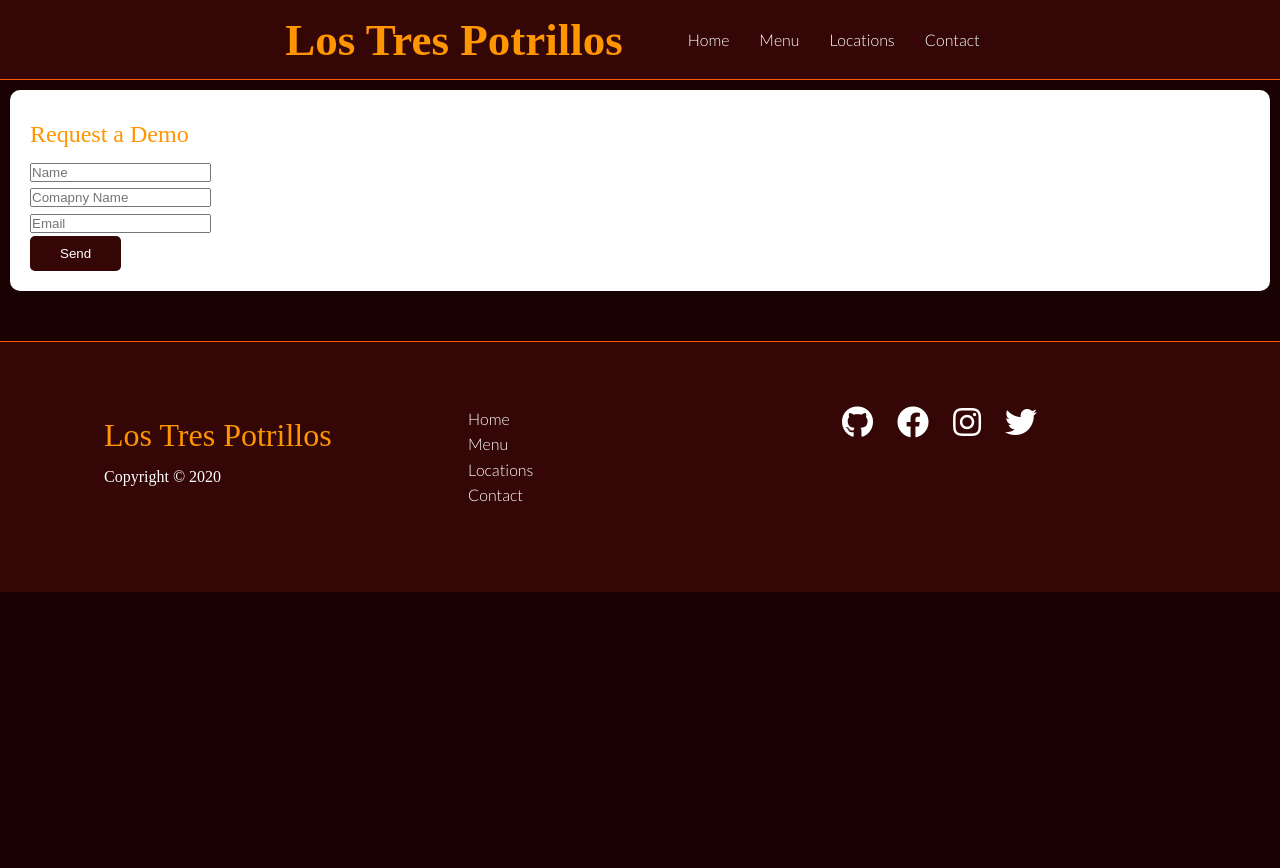
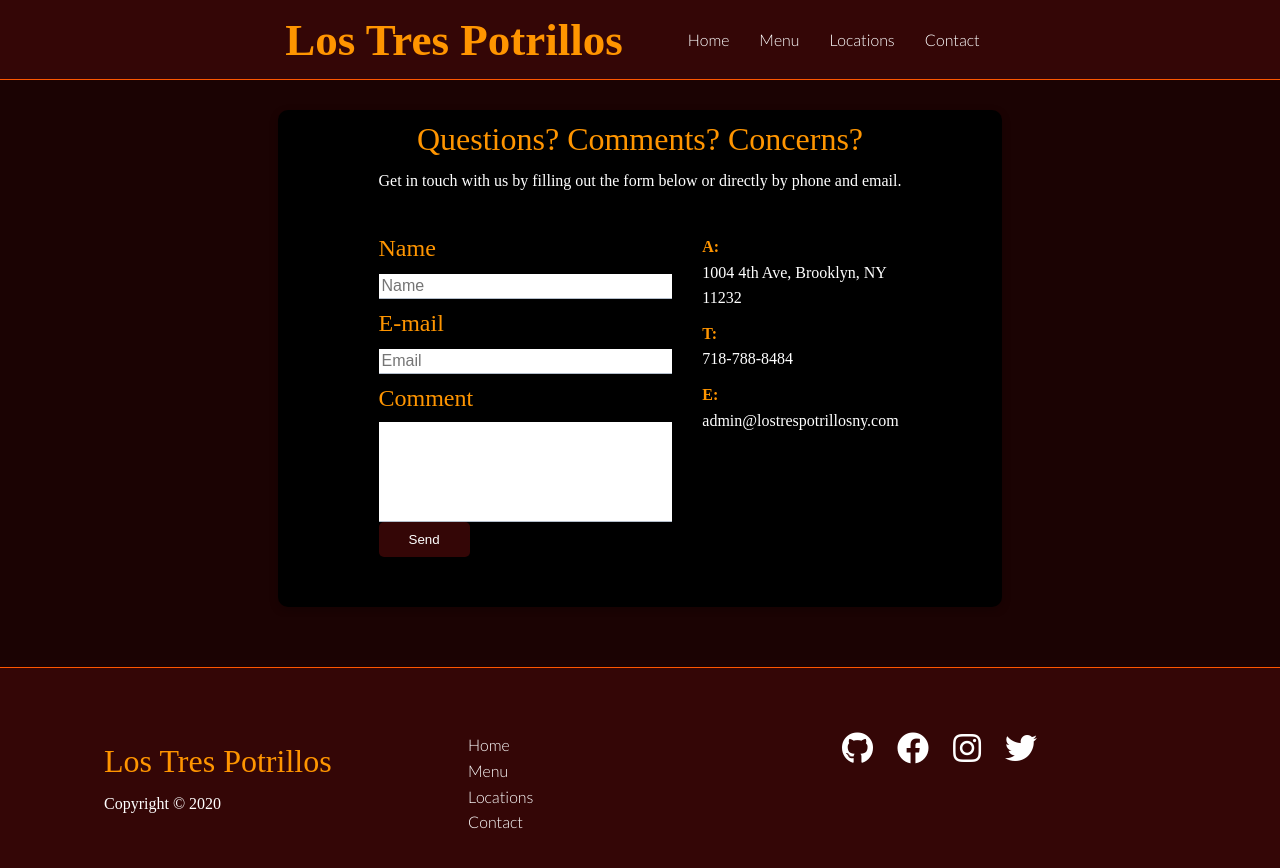
Before and after one commit to ARF824/resSite_1, a plain HTML site: page contact.html in a window 1280 px wide. Before the commit the page ends 800 px from the top, so only its background shows below. Drawn offline with Linux system fonts and the light colour scheme.

Commit message:
finished setup

```diff
--- a/contact.html
+++ b/contact.html
@@ -27,21 +27,39 @@
     </div>
   </div>
 
-  <div class="showcase-form card">
-        <h2>Request a Demo</h2>
+  <div class="contact">
+    <div class="container flex">
+      <div class="contact-form card grid">
+        <div>
+          <h1>Questions? Comments? Concerns?</h1>
+          <p>Get in touch with us by filling out the form below or directly by phone and email.</p>
+        </div>
+        <div style="padding: 0 10px;">
           <form>
             <div class="form-control">
+              <h2>Name</h2>
               <input type="text" name="name" placeholder="Name" required>
             </div>
-          <div class="form-control">
-            <input type="text" name="company" placeholder="Comapny Name" required>
-          </div>
+            <h2>E-mail</h2>
             <div class="form-control">
               <input type="email" name="email" placeholder="Email" required>
+            </div>
+            <h2>Comment</h2>
+            <div class="form-control">
+              <input type="text" name="text" required style="height:100px;">
             </div>
             <input type="submit" value="Send" class="btn btn-primary">
           </form>
         </div>
+        <div>
+          <p><b>A:</b><br>1004 4th Ave, Brooklyn, NY 11232</p>
+          <p><b>T:</b><br>718-788-8484</p>
+          <p><b>E:</b> admin@lostrespotrillosny.com</p>
+        </div>
+      </div>
+    </div>
+  </div>
+
 
   <footer class="footer p-5">
     <div class="container grid grid-3">
--- a/css/style.css
+++ b/css/style.css
@@ -93,7 +93,8 @@ pre {
 }
 
 .main .card,
-.gallery-main .card {
+.gallery-main .card,
+.contact .card {
   background-color: black;
 }
 
@@ -199,6 +200,40 @@ pre {
 
 .locations-main .card {
   background-color: black;
+}
+
+.contact .grid {
+  grid-template-columns: 60% 40%;
+  align-items: flex-start;
+}
+
+.contact-form input[type='text'],
+.contact-form input[type='email'] {
+  border: 0;
+  border-bottom: 1px solid #b4becb;
+  width: 100%;
+  padding: 3px;
+  font-size: 16px;
+}
+
+.contact .container {
+  margin-top: 20px;
+  width: 100%;
+  max-width: 1300px;
+}
+
+.contact .container .grid>*:first-child {
+  grid-column: 1 / span 2;
+  text-align: center;
+}
+
+.contact .card {
+  padding: 0 100px;
+  padding-bottom: 50px;
+}
+
+.contact b {
+  color: var(--text-color);
 }
 
 .footer {
```
Also changed, not shown: index.html (line endings or trailing spaces), locations.html (line endings or trailing spaces). Lines whose indentation alone changed are shown as unchanged.
